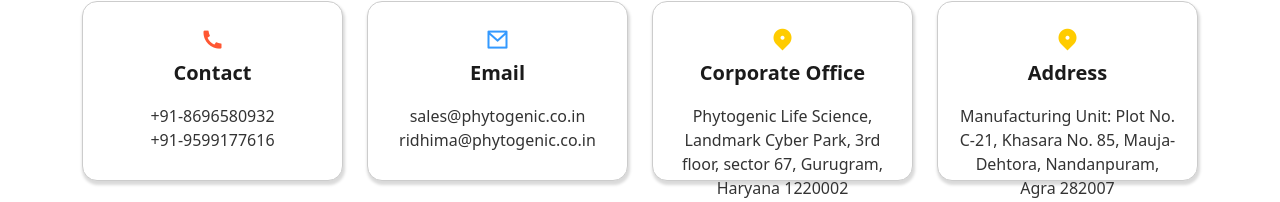
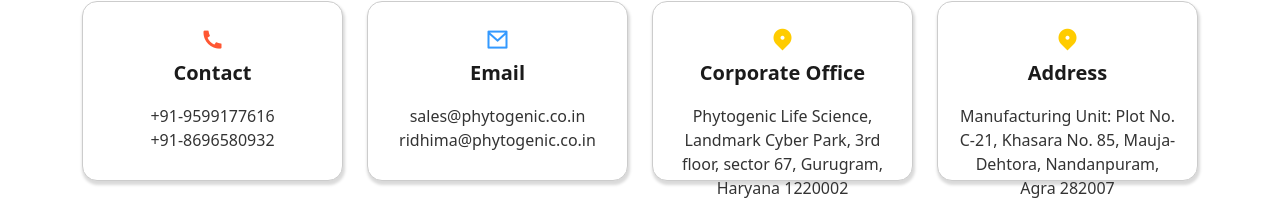
Before and after one commit to abhishektyagi2912/phytogenic, a Next.js app: page /Contact in a window 1280 px wide. Shown: the part 298-500 px from the top of the page. Built offline with nearby package versions, Linux system fonts and the light colour scheme; no server answers.

Commit message:
contact updated

```diff
--- a/app/Contact/page.tsx
+++ b/app/Contact/page.tsx
@@ -74,7 +74,7 @@
               <div className="contact-info">
                 <i className="ri ri-phone-fill"></i>
                 <p className="title">Contact</p>
-                <p className="info">+91-8696580932 <br /> +91-9599177616</p>
+                <p className="info">+91-9599177616 <br/> +91-8696580932</p>
               </div>
             </div>
             <div className="col-md-3">
```
